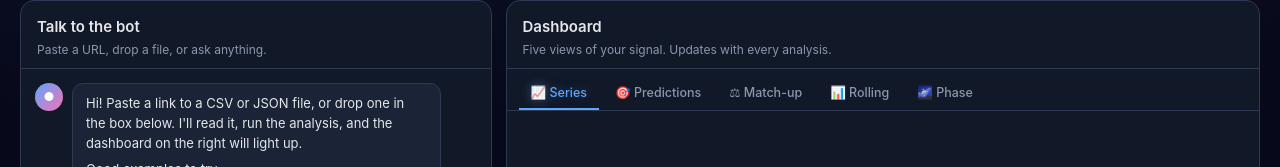
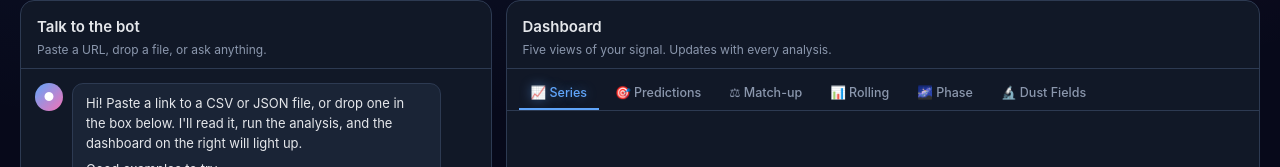
Before and after one commit to dream-framework/universal_ml_predictor, a plain HTML site: page public/index.html in a window 1280 px wide. Shown: the part 243-410 px from the top of the page. Drawn offline with nearby package versions, Linux system fonts and the light colour scheme.

Commit message:
feat: add Dust Fields tab to dashboard

```diff
--- a/public/index.html
+++ b/public/index.html
@@ -97,6 +97,7 @@
           <button class="dash-tab" type="button" data-dash="matchup">⚖ Match-up</button>
           <button class="dash-tab" type="button" data-dash="rolling">📊 Rolling</button>
           <button class="dash-tab" type="button" data-dash="phase">🌌 Phase</button>
+          <button class="dash-tab" type="button" data-dash="dust">🔬 Dust Fields</button>
         </div>
         <div id="dashboard" class="dashboard-content">
           <div class="empty-state">
```
